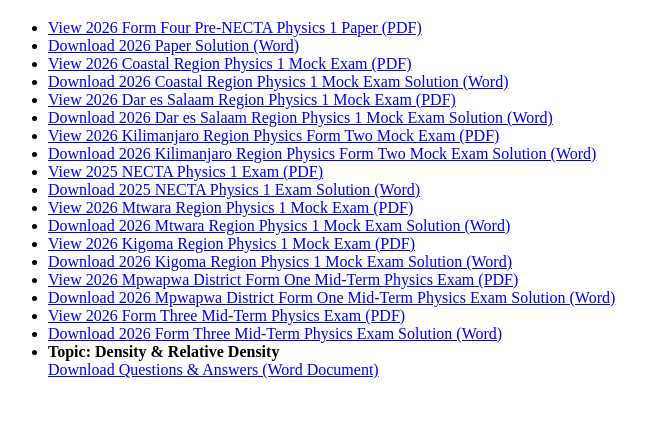
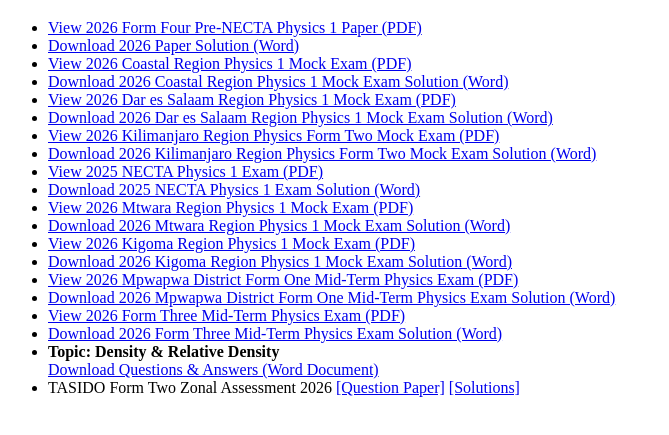
Before and after one commit to alexcharles9619-lab/tanzania-physics, a plain HTML site: page olevel-pastpapers.html in a window 1280 px wide. Shown: the part 61-496 px from the top of the page, without its empty margins (0-669 px from the left). Drawn offline with Linux system fonts and the light colour scheme.

Commit message:
Add TASIDO Form Two Zonal Assessment 2026 links

```diff
--- a/olevel-pastpapers.html
+++ b/olevel-pastpapers.html
@@ -103,6 +103,11 @@
     Download Questions & Answers (Word Document)
   </a>
 </li>
+<li>
+  TASIDO Form Two Zonal Assessment 2026
+  <a href="pastpapers/olevel/TASIDO_F2_ZONAL_ASSESSMENT_2026.pdf" target="_blank">[Question Paper]</a>
+  <a href="pastpapers/olevel/TASIDO_F2_ZONAL_ASSESSMENT_2026_SOLUTIONS.pdf" target="_blank">[Solutions]</a>
+</li>
 
 </ul>
 </body>
```
